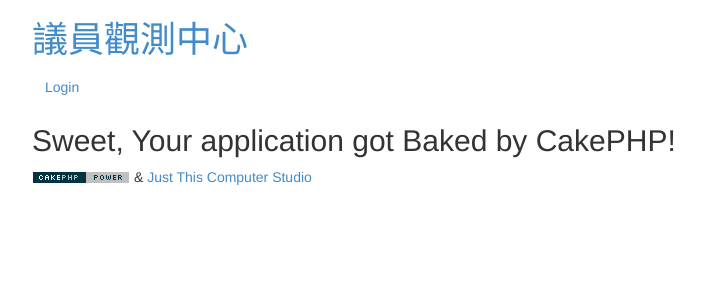
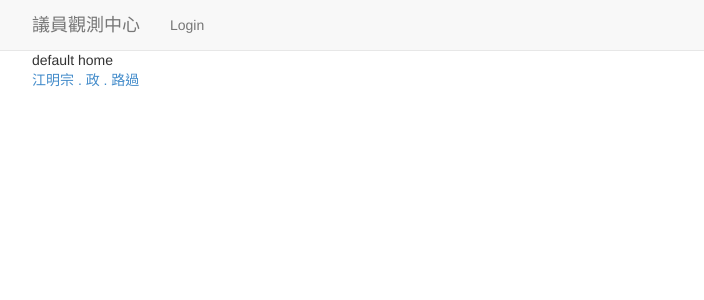
Before and after one commit to kiang/parliamentary, a CakePHP app: template View/Pages/home.ctp in a window 1280 px wide. Shown: the top 300 px of the page, without its empty margins (38-742 px from the left). Run offline with PHP 8.4 and a stand-in for CakePHP, Linux system fonts and the light colour scheme; the template is opened without the code that fills it, so the values that code supplies are empty; some libraries are stand-ins or nearby versions.

Commit message:
apply layout found in http://www.bootply.com/render/100983

```diff
--- a/View/Layouts/default.ctp
+++ b/View/Layouts/default.ctp
@@ -5,7 +5,9 @@
         <title>
             議員觀測中心::
             <?php echo $title_for_layout; ?>
-        </title><?php
+        </title>
+        <meta name="viewport" content="width=device-width, initial-scale=1, maximum-scale=1" />
+        <?php
         echo $this->Html->meta('icon');
         echo $this->Html->css('jquery-ui');
         echo $this->Html->css('bootstrap');
@@ -18,44 +20,50 @@
         ?>
     </head>
     <body>
+
+        <nav class="navbar navbar-default navbar-fixed-top" role="banner">
             <div class="container">
-            <div id="header">
-                <h1><?php echo $this->Html->link('議員觀測中心', '/'); ?></h1>
+                <div class="navbar-header">
+                    <button class="navbar-toggle" type="button" data-toggle="collapse" data-target=".navbar-collapse">
+                        <span class="sr-only">Toggle navigation</span>
+                        <span class="icon-bar"></span>
+                        <span class="icon-bar"></span>
+                        <span class="icon-bar"></span>
+                    </button>
+                    <?php echo $this->Html->link('議員觀測中心', '/', array('class' => 'navbar-brand')); ?>
                 </div>
-            <div id="content">
-                <div class="btn-group">
+                <nav class="collapse navbar-collapse" role="navigation">
+                    <ul class="nav navbar-nav">
                         <?php if ($this->Session->read('Auth.User.id')): ?>
-                        <?php echo $this->Html->link('Parliamentarians', '/admin/parliamentarians', array('class' => 'btn')); ?>
-                        <?php echo $this->Html->link('Parties', '/admin/parties', array('class' => 'btn')); ?>
-                        <?php echo $this->Html->link('Motions', '/admin/motions', array('class' => 'btn')); ?>
-                        <?php echo $this->Html->link('Members', '/admin/members', array('class' => 'btn')); ?>
-                        <?php echo $this->Html->link('Groups', '/admin/groups', array('class' => 'btn')); ?>
-                        <?php echo $this->Html->link('Logout', '/members/logout', array('class' => 'btn')); ?>
+                            <li><?php echo $this->Html->link('Parliamentarians', '/admin/parliamentarians'); ?></li>
+                            <li><?php echo $this->Html->link('Parties', '/admin/parties'); ?></li>
+                            <li><?php echo $this->Html->link('Motions', '/admin/motions'); ?></li>
+                            <li><?php echo $this->Html->link('Members', '/admin/members'); ?></li>
+                            <li><?php echo $this->Html->link('Groups', '/admin/groups'); ?></li>
+                            <li><?php echo $this->Html->link('Logout', '/members/logout'); ?></li>
                         <?php else: ?>
-                        <?php echo $this->Html->link('Login', '/members/login', array('class' => 'btn')); ?>
+                            <li><?php echo $this->Html->link('Login', '/members/login'); ?></li>
                         <?php endif; ?>
                         <?php
                         if (!empty($actions_for_layout)) {
                             foreach ($actions_for_layout as $title => $url) {
-                            echo $this->Html->link($title, $url, array('class' => 'btn'));
+                                echo '<li>' . $this->Html->link($title, $url) . '</li>';
                             }
                         }
                         ?>
+                    </ul>
+                </nav>
             </div>
+        </nav>
 
+
+
+        <div id="content">
             <?php echo $this->Session->flash(); ?>
             <div id="viewContent"><?php echo $content_for_layout; ?></div>
         </div>
-            <div id="footer">
-                <?php
-                echo $this->Html->link(
-                        $this->Html->image('cake.power.gif', array(
-                            'alt' => __("CakePHP: the rapid development php framework", true), 'border' => "0")
-                        ), 'http://www.cakephp.org/', array('target' => '_blank', 'escape' => false)
-                );
-                ?>
-                & <?php echo $this->Html->link('Just This Computer Studio', 'http://olc.tw/', array('target' => '_blank')); ?>
-            </div>
+        <div id="footer" class="container">
+            <?php echo $this->Html->link('江明宗 . 政 . 路過', 'http://k.olc.tw/', array('target' => '_blank')); ?>
         </div>
         <?php
         echo $this->element('sql_dump');
--- a/View/Pages/home.ctp
+++ b/View/Pages/home.ctp
@@ -1 +1,3 @@
-<h2>Sweet, Your application got Baked by CakePHP!</h2>
+<div class="container">
+    default home
+</div>
--- a/webroot/css/default.css
+++ b/webroot/css/default.css
@@ -21,6 +21,68 @@
  * @license       http://www.opensource.org/licenses/mit-license.php The MIT License
  */
 
+/*
+A Bootstrap 3.1 affix sidebar template
+from http://bootply.com
+
+This CSS code should follow the 'bootstrap.css'
+in your HTML file.
+
+license: MIT
+author: bootply.com
+*/
+
+body {
+    padding-top:50px;
+}
+
+#masthead {
+    min-height:250px;
+}
+
+#masthead h1 {
+    font-size: 30px;
+    line-height: 1;
+    padding-top:20px;
+}
+
+#masthead .well {
+    margin-top:8%;
+}
+
+@media screen and (min-width: 768px) {
+    #masthead h1 {
+        font-size: 50px;
+    }
+}
+
+.navbar-bright {
+    background-color:#111155;
+    color:#fff;
+}
+
+.affix-top,.affix{
+    position: static;
+}
+
+@media (min-width: 979px) {
+    #sidebar.affix-top {
+        position: static;
+        margin-top:30px;
+        width:228px;
+    }
+
+    #sidebar.affix {
+        position: fixed;
+        top:70px;
+        width:228px;
+    }
+}
+
+#sidebar li.active {
+    border:0 #eee solid;
+    border-right-width:5px;
+}
 
 /* Layout */
 #container {
```
Lines whose indentation alone changed are shown as unchanged.
